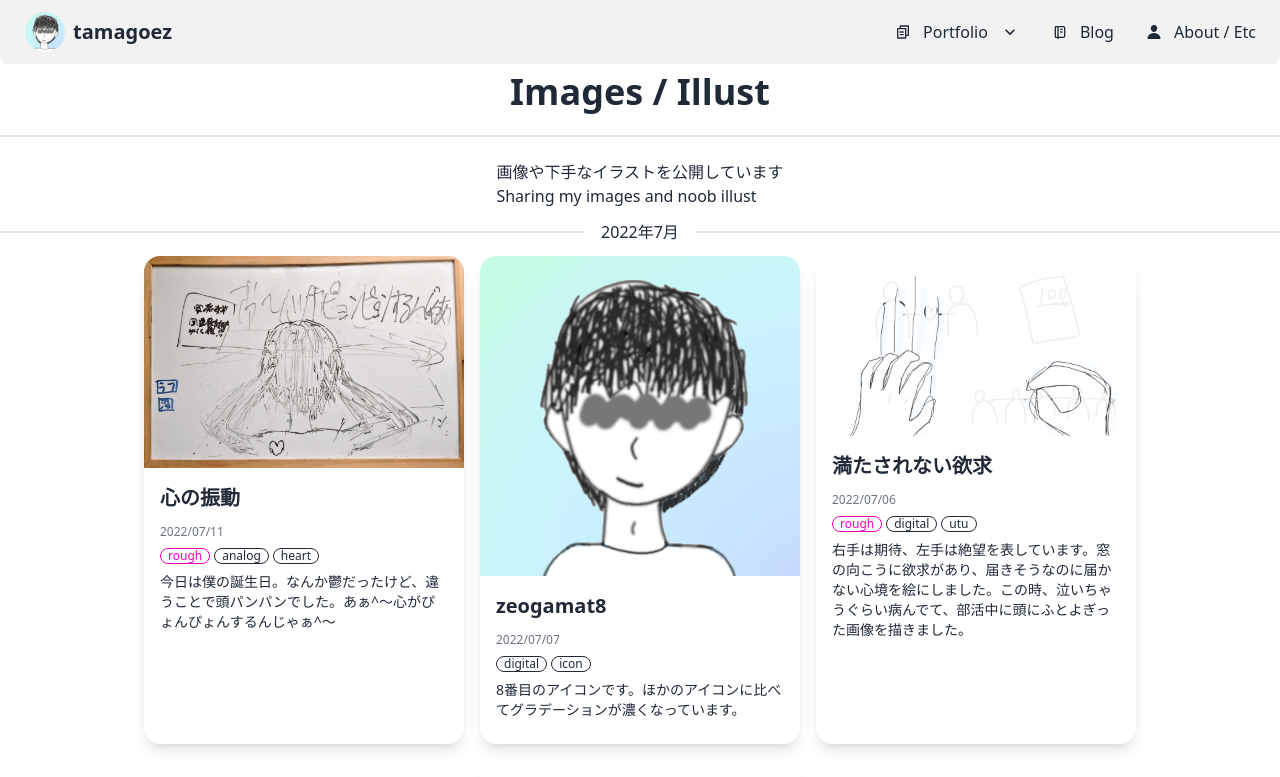
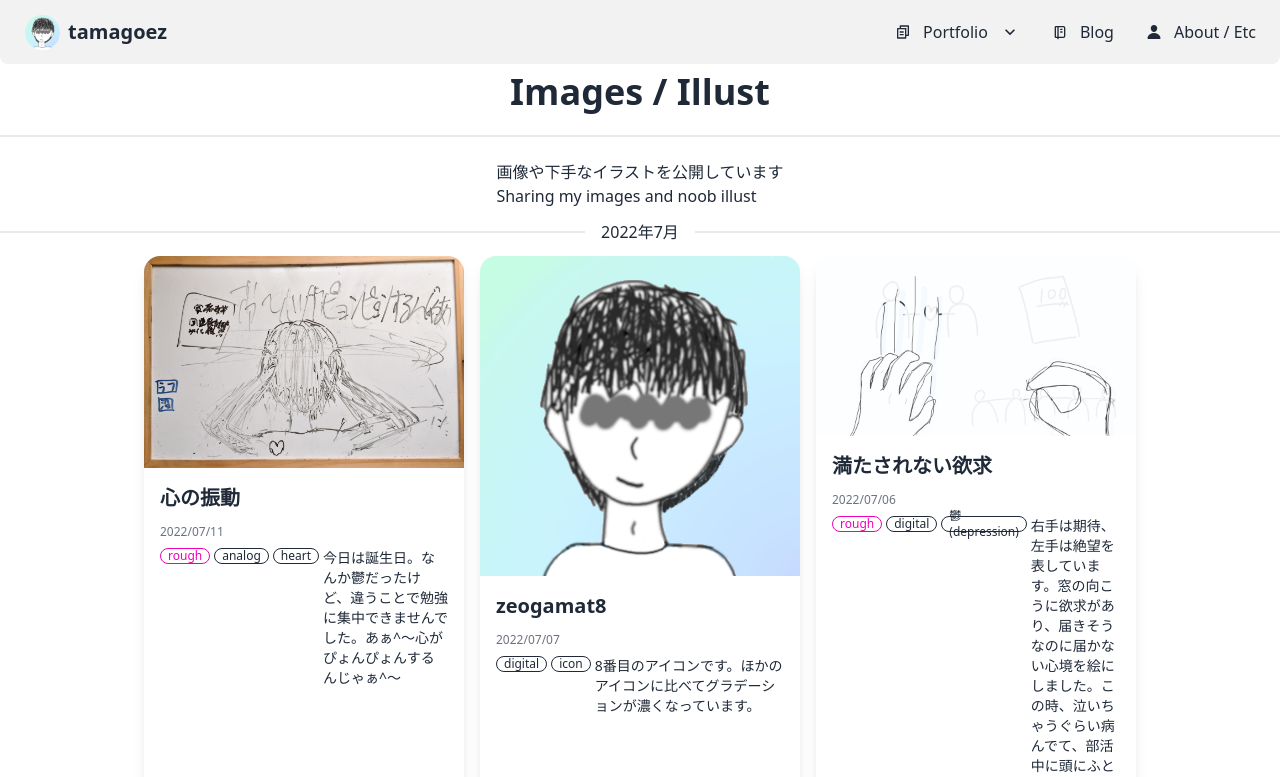
Before and after one commit to tamagoez/tamagoez-website-old, a Next.js app: page /portfolio/images in a window 1280 px wide. Shown: the top 777 px of the page. Built offline with nearby package versions, Linux system fonts and the light colour scheme.

Commit message:
Update files

```diff
--- a/components/navbar.tsx
+++ b/components/navbar.tsx
@@ -18,8 +18,8 @@ export default function Navbar() {
                   <Image
                     src="/images/zeogamat8.png"
                     alt="tamagoez"
-                    width={40}
-                    height={40}
+                    width={35}
+                    height={35}
                     quality={50}
                   />
                 </div>
--- a/components/portfoliocard.tsx
+++ b/components/portfoliocard.tsx
@@ -14,7 +14,7 @@ export default function Portfoliocard({
   return (
     <>
       <Link href={`${type}/${url}`} passHref>
-        <div className="card card-compact max-w-xs bg-base-100 shadow-lg hover:shadow-md hover:brightness-[.99]">
+        <div className="card card-compact max-w-xs bg-base-100 shadow-lg hover:shadow-md">
           <figure className="cursor-zoom-in">
             <Image
               src={`/${type}/${url}`}
@@ -25,7 +25,7 @@ export default function Portfoliocard({
               placeholder="blur"
             />
           </figure>
-          <div className="card-body">
+          <div className="card-body hover:brightness-[.99]">
             <span className="card-title">{title}</span>
             <span className="text-xs text-gray-500">{date}</span>
             <div className="flex gap-1">
@@ -40,8 +40,8 @@ export default function Portfoliocard({
                 </div>
               )
           })}
+          <p>{description}</p>
             </div>
-            <p>{description}</p>
             <div className="card-actions justify-end"></div>
           </div>
         </div>
--- a/files/imagelist.json
+++ b/files/imagelist.json
@@ -27,12 +27,12 @@
     "width": 1920,
     "height": 1080,
     "rough": true,
-    "tag": ["digital", "utu"]
+    "tag": ["digital", "鬱(depression)"]
   },
   {
     "url": "heartvibration.png",
     "title": "心の振動",
-    "description": "今日は僕の誕生日。なんか鬱だったけど、違うことで頭パンパンでした。あぁ^～心がぴょんぴょんするんじゃぁ^～",
+    "description": "今日は誕生日。なんか鬱だったけど、違うことで勉強に集中できませんでした。あぁ^～心がぴょんぴょんするんじゃぁ^～",
     "date": "2022/07/11",
     "width": 2314,
     "height": 1536,
```
